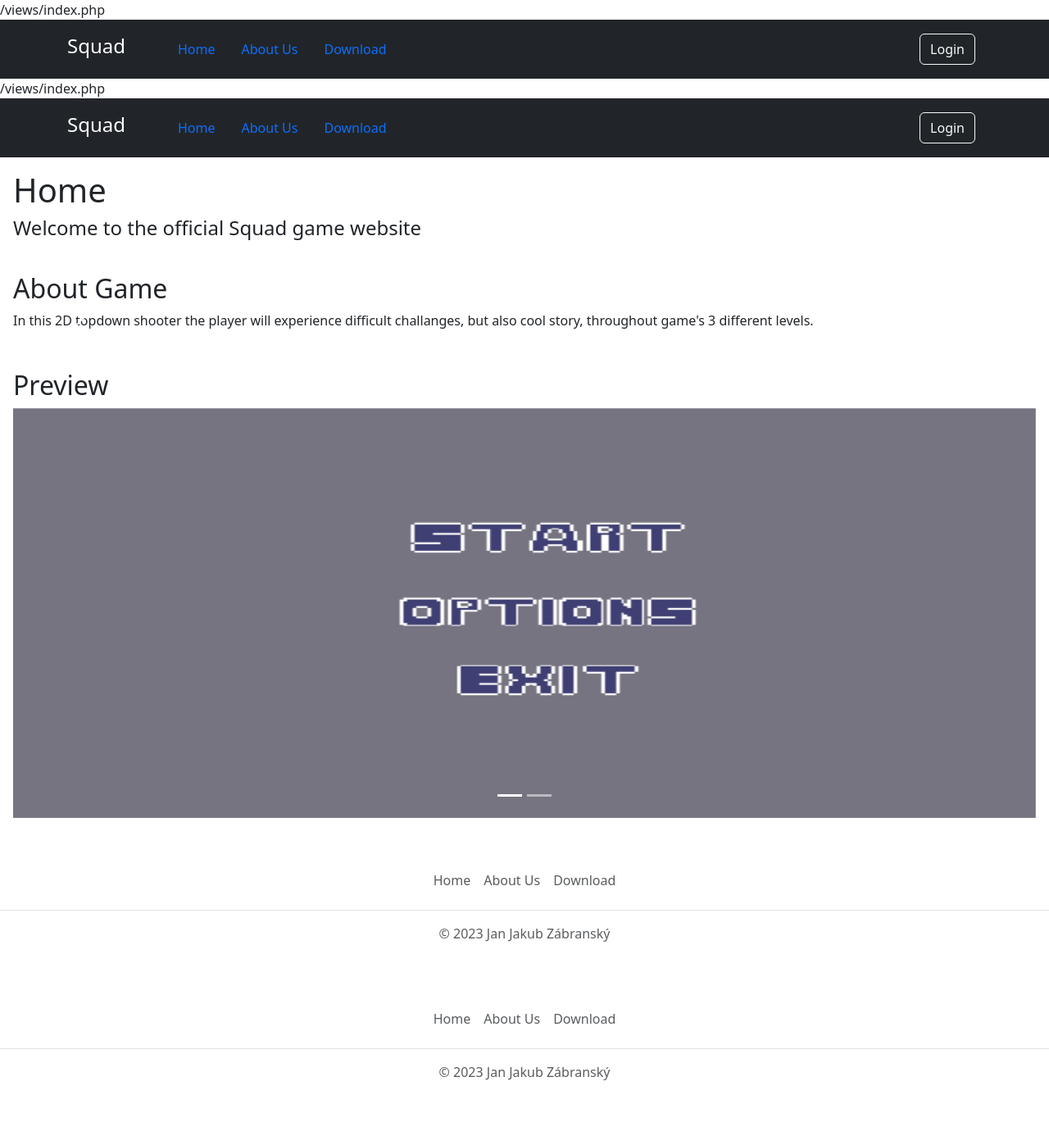
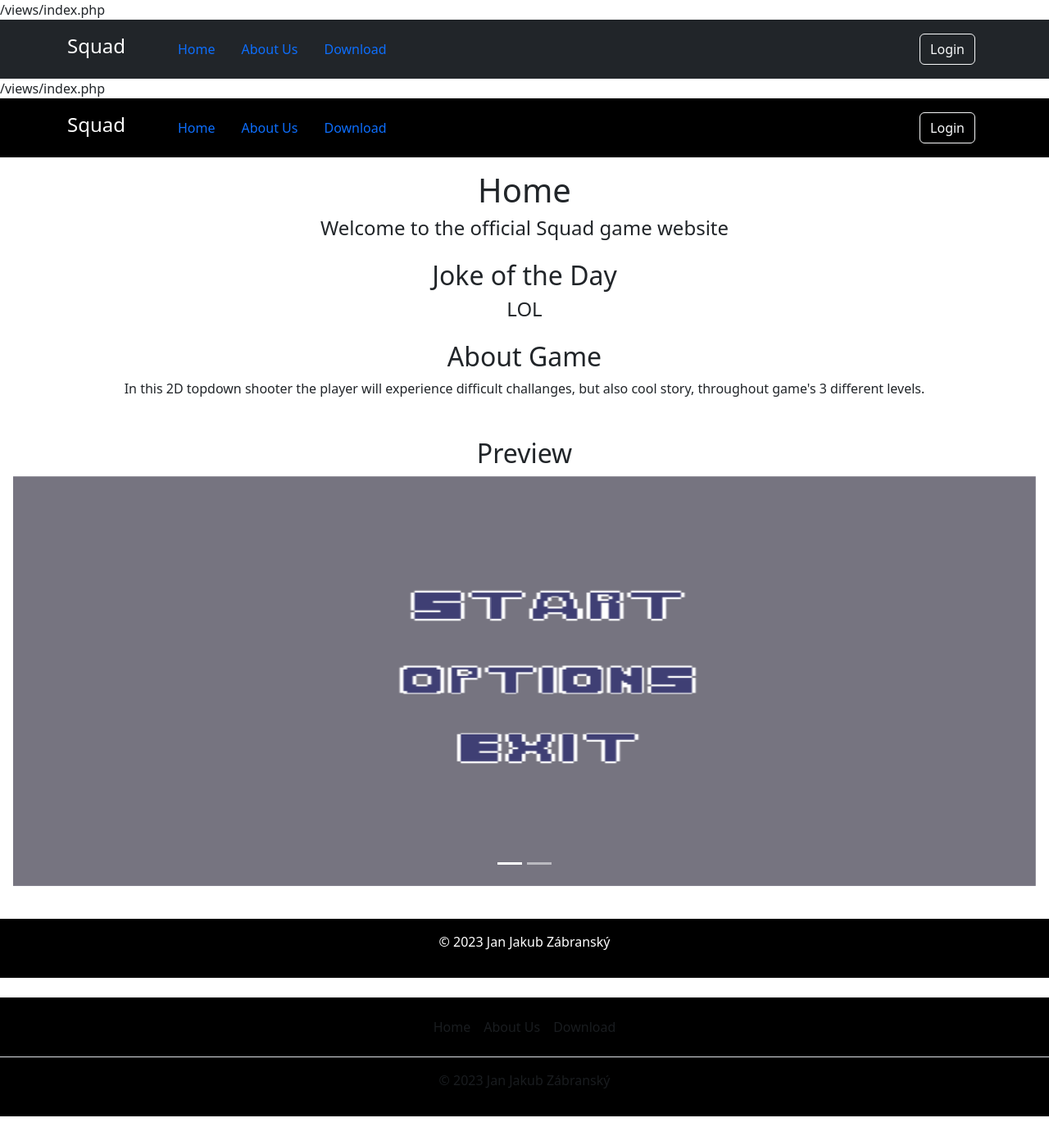
Before and after one commit to JJZabransky/WA-Projekt, a PHP site: page / in a window 1280 px wide. Shown: the whole page at 82% size. Before the commit the page ends 1318 px from the top, so only its background shows below. Run offline with PHP 8.4, Linux system fonts and the light colour scheme.

Commit message:
Add files via upload

```diff
--- a/WA/views/index.php
+++ b/WA/views/index.php
@@ -6,12 +6,15 @@
     <meta name="viewport" content="width=device-width, initial-scale=1.0">
     <link href="https://cdn.jsdelivr.net/npm/bootstrap@5.3.0-alpha3/dist/css/bootstrap.min.css" rel="stylesheet" integrity="sha384-KK94CHFLLe+nY2dmCWGMq91rCGa5gtU4mk92HdvYe+M/SXH301p5ILy+dN9+nJOZ" crossorigin="anonymous">
     <script src="https://cdn.jsdelivr.net/npm/bootstrap@5.3.0-alpha3/dist/js/bootstrap.bundle.min.js" integrity="sha384-ENjdO4Dr2bkBIFxQpeoTz1HIcje39Wm4jDKdf19U8gI4ddQ3GYNS7NTKfAdVQSZe" crossorigin="anonymous"></script>
+    <script src="https://ajax.googleapis.com/ajax/libs/jquery/3.6.4/jquery.min.js"></script>
+    <link rel="stylesheet" href="style.css">
+    <script src="main.js"></script>
     <title>TheSquadGame</title>
 
 </head>
 <body>
 <?php echo $_SESSION['site'] ?>
-<header class="p-3 text-bg-dark">
+<header class="p-3">
     <div class="container">
       <div class="d-flex flex-wrap align-items-center justify-content-center justify-content-lg-start">
         <p class="h4">Squad</p>
@@ -32,17 +35,22 @@
     </div>
   </header>
 
-  <div class="p-3">
+  <div class="p-3 text-center">
   <h1>Home</h1>
   <p class="h4">Welcome to the official Squad game website</p>
   </div>
 
-  <div class="p-3">
+  <div class="container justify-content-center text-center">
+    <h2>Joke of the Day</h2>
+    <p id="text" class="h4">LOL</p>
+  </div>
+
+  <div class="p-3 text-center">
     <h2>About Game</h2>
     <p>In this 2D topdown shooter the player will experience difficult challanges, but also cool story, throughout game's 3 different levels.</p>
   </div>
 
-<div class="p-3">
+<div class="p-3 text-center">
   <h2>Preview</h2>
   <div id="carouselCaptions" class="carousel slide">
   <div class="carousel-indicators">
@@ -74,12 +82,7 @@
 </div>
 
   <footer class="py-3 my-4">
-    <ul class="nav justify-content-center border-bottom pb-3 mb-3">
-      <li class="nav-item"><a href="index.php" class="nav-link px-2 text-body-secondary">Home</a></li>
-      <li class="nav-item"><a href="aboutus.php" class="nav-link px-2 text-body-secondary">About Us</a></li>
-      <li class="nav-item"><a href="download.php" class="nav-link px-2 text-body-secondary">Download</a></li>
-    </ul>
-    <p class="text-center text-body-secondary">© 2023 Jan Jakub Zábranský</p>
+    <p class="text-center">© 2023 Jan Jakub Zábranský</p>
   </footer>
 </body>
 </html>
--- /dev/null
+++ b/WA/views/style.css
@@ -0,0 +1,13 @@
+header {
+    background-color: black;
+    color: white;
+}
+
+footer {
+    background-color: black;
+    color: white;
+}
+
+img {
+    image-rendering: optimizeQuality;
+}
```
Also changed, not shown: WA/views/aboutus.php (+3 -7 lines), WA/views/download.php (+4 -8 lines), WA/views/main.js (added, +17 -0 lines).
